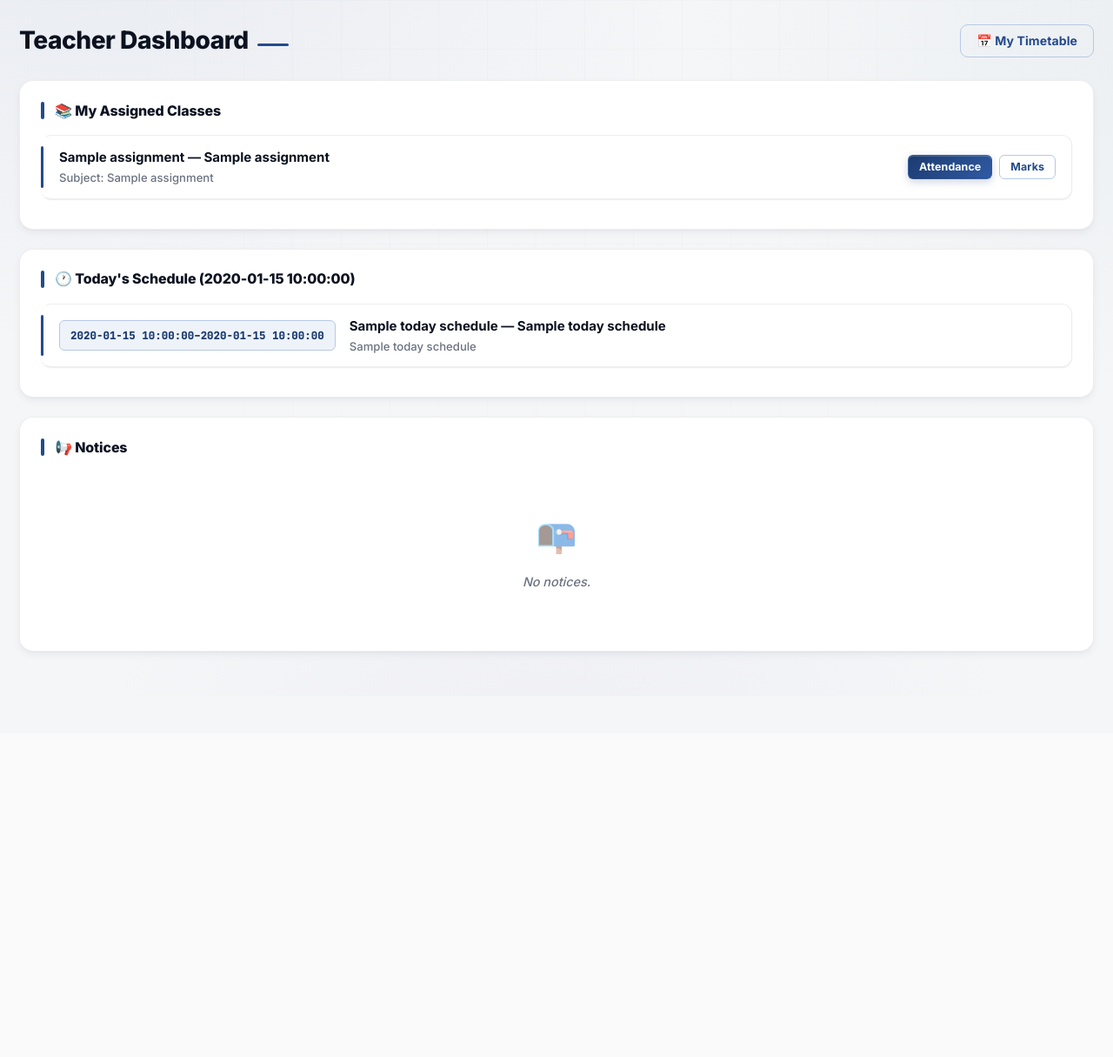
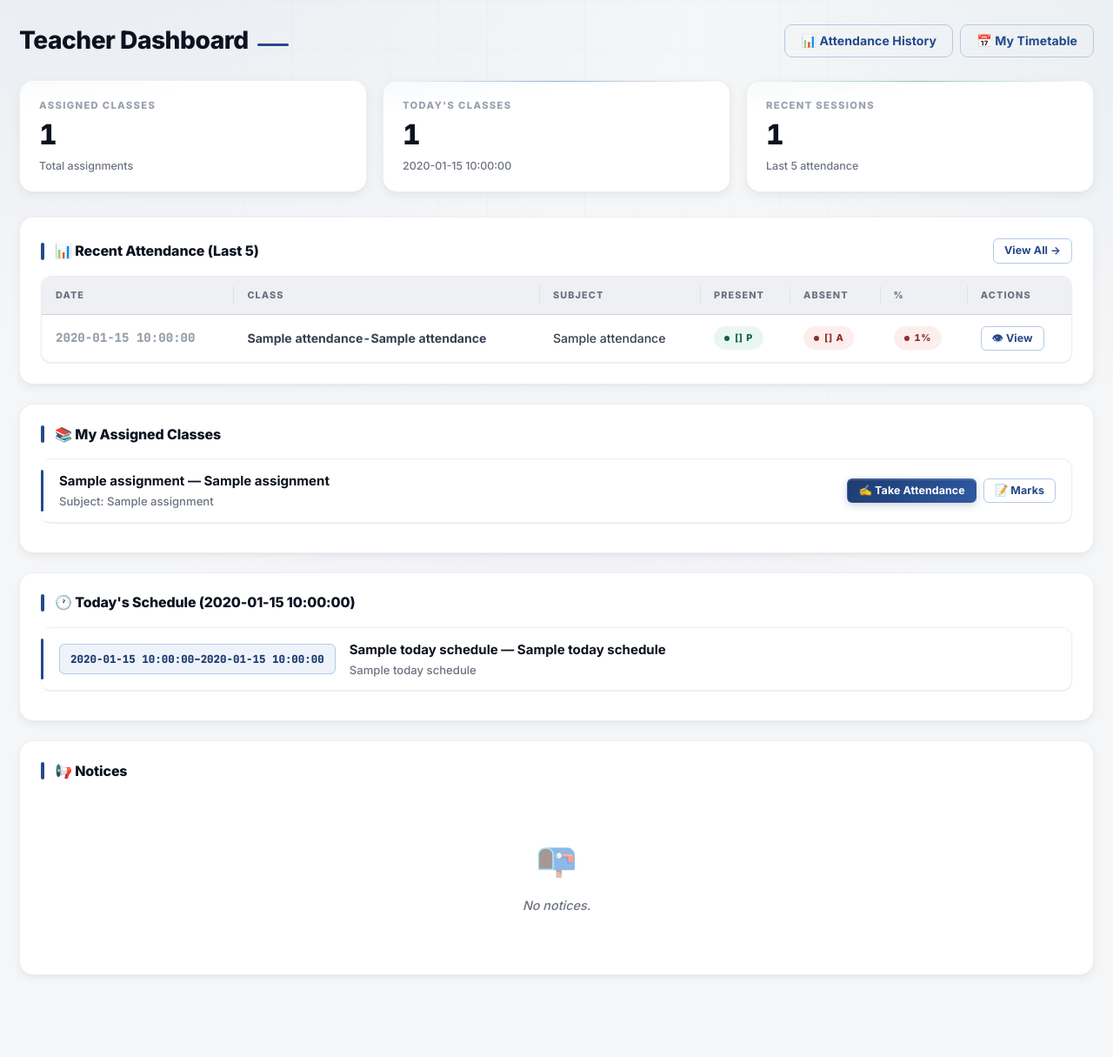
Before and after one commit to bosshanan123-ui/academy-management, a Flask app: template templates/teacher/dashboard.html in a window 1280 px wide. Shown: the whole page at 87% size. Before the commit the page ends 757 px from the top, so only its background shows below. Run offline with Flask 3, Linux system fonts and the light colour scheme; the template is opened without the code that fills it: most values are stand-ins (such as "Sample title", 1, 10 or a date in 2020).

Commit message:
Update dashboard.html

```diff
--- a/templates/teacher/dashboard.html
+++ b/templates/teacher/dashboard.html
@@ -5,9 +5,81 @@
 <div class="container">
   <div class="page-header">
     <h1>Teacher Dashboard</h1>
-    <a href="{{ url_for('teacher.timetable') }}" class="btn btn-ghost">📅 My Timetable</a>
+    <div class="actions">
+      <a href="{{ url_for('teacher.attendance_history') }}" class="btn btn-ghost">📊 Attendance History</a>
+      <a href="{{ url_for('teacher.timetable') }}" class="btn btn-ghost">📅 My Timetable</a>
+    </div>
   </div>
 
+  <!-- QUICK STATS -->
+  <div class="stat-grid">
+    <div class="stat-card">
+      <div class="stat-label">Assigned Classes</div>
+      <div class="stat-value">{{ assignments|length }}</div>
+      <div class="stat-hint">Total assignments</div>
+    </div>
+    <div class="stat-card accent-blue">
+      <div class="stat-label">Today's Classes</div>
+      <div class="stat-value">{{ today_schedule|length }}</div>
+      <div class="stat-hint">{{ today_name }}</div>
+    </div>
+    <div class="stat-card accent-green">
+      <div class="stat-label">Recent Sessions</div>
+      <div class="stat-value">{{ recent_attendance|length }}</div>
+      <div class="stat-hint">Last 5 attendance</div>
+    </div>
+  </div>
+
+  <!-- RECENT ATTENDANCE -->
+  {% if recent_attendance %}
+  <div class="card">
+    <div class="between mb-3">
+      <h2 class="section-title mb-0">📊 Recent Attendance (Last 5)</h2>
+      <a href="{{ url_for('teacher.attendance_history') }}" class="btn btn-sm btn-ghost">View All →</a>
+    </div>
+    <div class="table-wrap">
+      <table>
+        <thead>
+          <tr>
+            <th>Date</th>
+            <th>Class</th>
+            <th>Subject</th>
+            <th>Present</th>
+            <th>Absent</th>
+            <th>%</th>
+            <th>Actions</th>
+          </tr>
+        </thead>
+        <tbody>
+          {% for r in recent_attendance %}
+          <tr>
+            <td style="font-family: var(--font-mono); font-weight: 700;">{{ r.date }}</td>
+            <td><strong>{{ r.class_name }}-{{ r.section_name }}</strong></td>
+            <td>{{ r.subject_name }}</td>
+            <td>
+              <span class="pill pill-paid">{{ r.P }} P</span>
+            </td>
+            <td>
+              <span class="pill pill-unpaid">{{ r.A }} A</span>
+            </td>
+            <td>
+              <span class="pill {% if r.percent >= 75 %}pill-paid{% elif r.percent >= 50 %}pill-partial{% else %}pill-unpaid{% endif %}">
+                {{ r.percent }}%
+              </span>
+            </td>
+            <td class="actions">
+              <a href="{{ url_for('teacher.attendance_view', date_str=r.date, class_id=r.class_id, section_id=r.section_id, subject_id=r.subject_id) }}"
+                 class="btn btn-sm btn-ghost">👁 View</a>
+            </td>
+          </tr>
+          {% endfor %}
+        </tbody>
+      </table>
+    </div>
+  </div>
+  {% endif %}
+
+  <!-- ASSIGNED CLASSES -->
   <div class="card">
     <h2 class="section-title">📚 My Assigned Classes</h2>
     {% if assignments %}
@@ -19,14 +91,12 @@
           </div>
           <div class="actions">
             <a class="btn btn-sm"
-               href="{{ url_for('teacher.attendance',
-                    class_id=a.class_id, section_id=a.section_id, subject_id=a.subject_id) }}">
-              Attendance
+               href="{{ url_for('teacher.attendance', class_id=a.class_id, section_id=a.section_id, subject_id=a.subject_id) }}">
+              ✍️ Take Attendance
             </a>
             <a class="btn btn-sm btn-ghost"
-               href="{{ url_for('teacher.marks',
-                    class_id=a.class_id, section_id=a.section_id, subject_id=a.subject_id) }}">
-              Marks
+               href="{{ url_for('teacher.marks', class_id=a.class_id, section_id=a.section_id, subject_id=a.subject_id) }}">
+              📝 Marks
             </a>
           </div>
         </div>
@@ -36,6 +106,7 @@
     {% endif %}
   </div>
 
+  <!-- TODAY'S SCHEDULE -->
   <div class="card">
     <h2 class="section-title">🕐 Today's Schedule ({{ today_name }})</h2>
     {% if today_schedule %}
@@ -53,6 +124,7 @@
     {% endif %}
   </div>
 
+  <!-- NOTICES -->
   <div class="card">
     <h2 class="section-title">📢 Notices</h2>
     {% for n in notices %}
```
